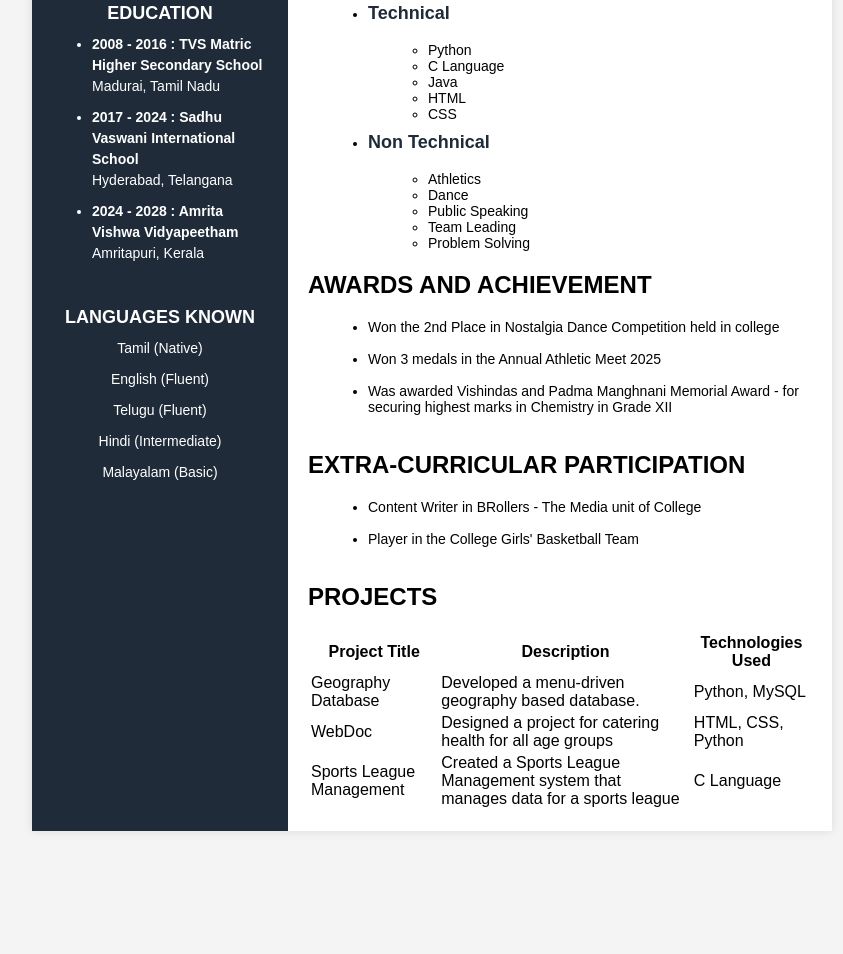
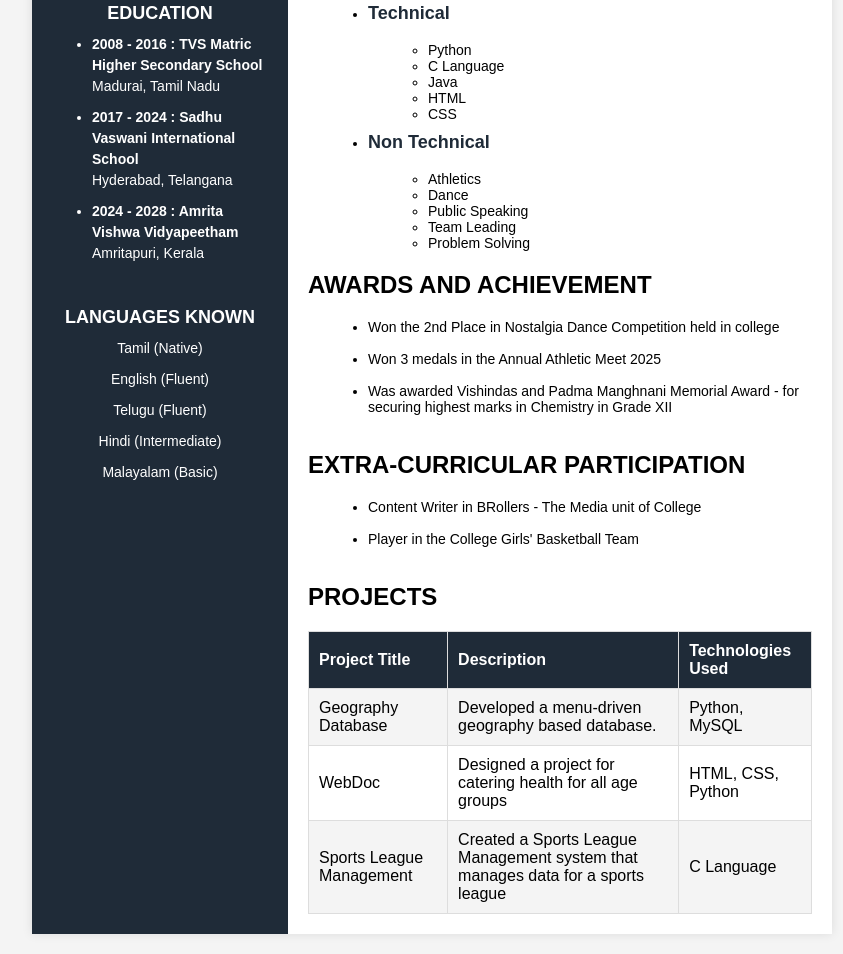
Before and after one commit to nekhss/nekhss.github.io, a plain HTML site: page index.html in a window 1280 px wide. Shown: the part 310-1264 px from the top of the page, without its empty margins (208-1051 px from the left). Before the commit the page ends 1161 px from the top, so only its background shows below. Drawn offline with Linux system fonts and the light colour scheme.

Commit message:
Update index.html

```diff
--- a/index.html
+++ b/index.html
@@ -70,6 +70,27 @@
         a{
             color: blue;
         }
+        table {
+    width: 100%;
+    border-collapse: collapse;
+    margin-top: 10px;
+}
+
+th, td {
+    border: 1px solid #ddd;
+    padding: 10px;
+    text-align: left;
+}
+
+th {
+    background-color: #1f2b38;
+    color: white;
+}
+
+tr:nth-child(even) {
+    background-color: #f4f4f4;
+}
+
     </style>
 </head>
 <body>
```
